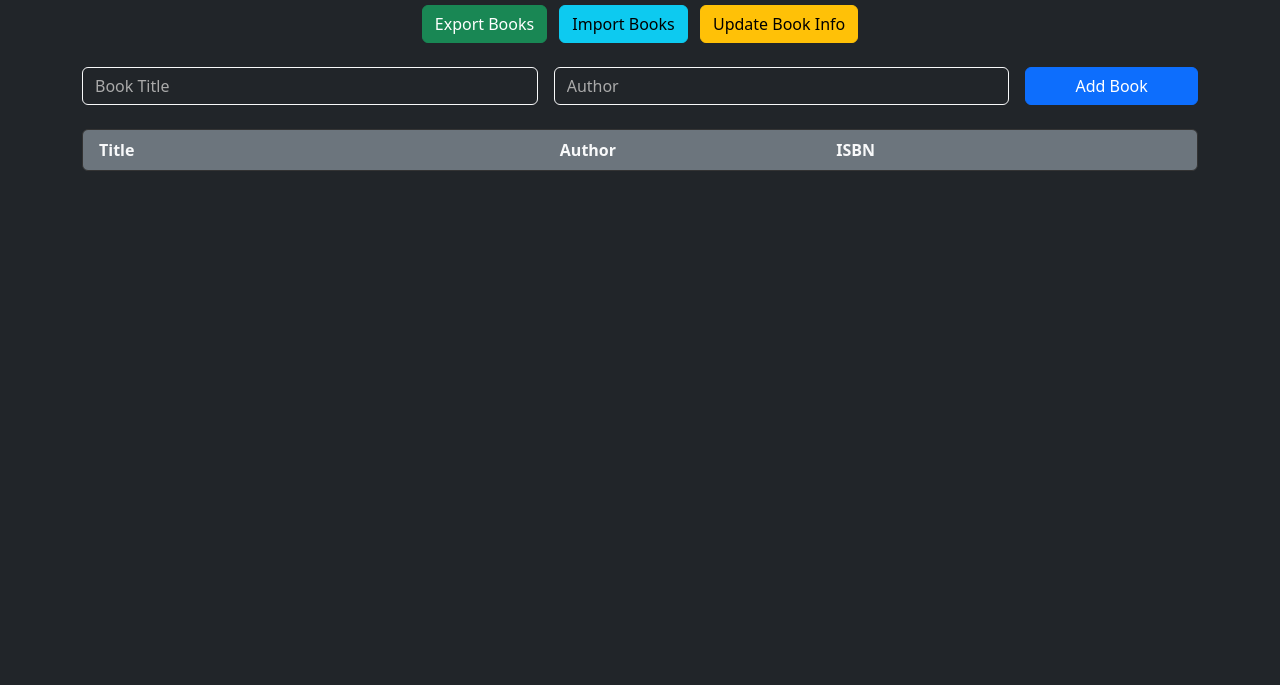
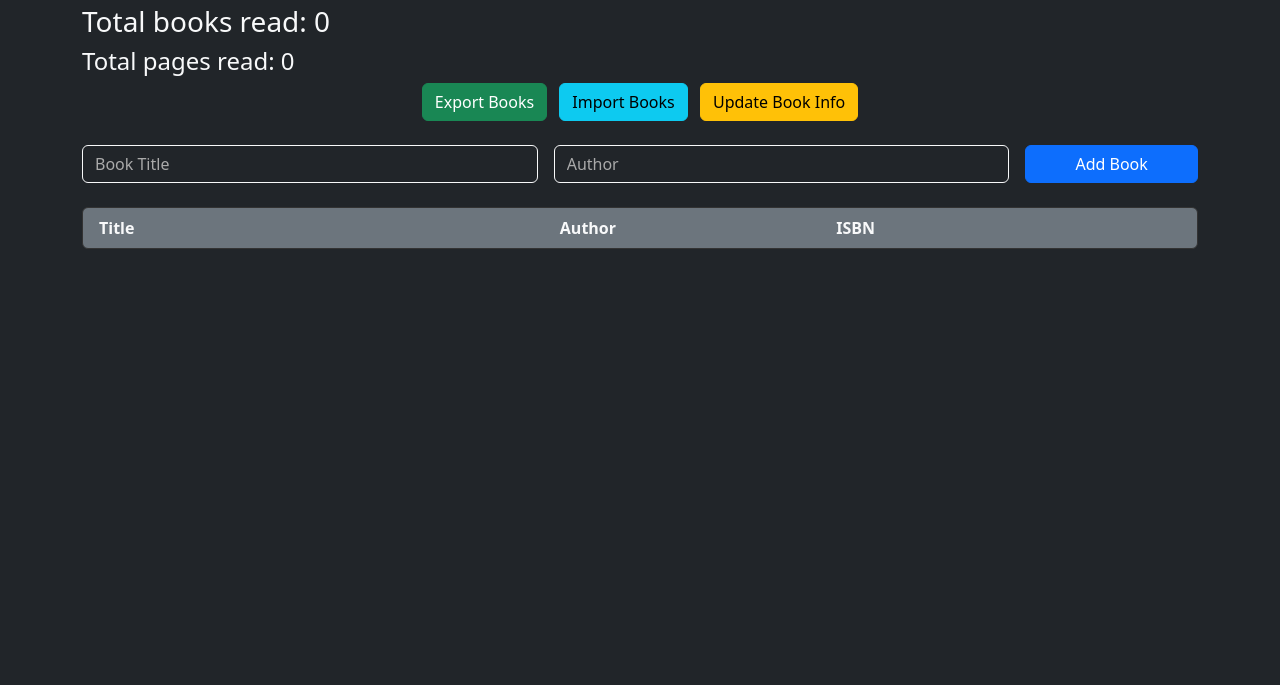
Before and after one commit to katiecodesit/book-tracker-2025, a plain HTML site: page index.html in a window 1280 px wide. Shown: the part 115-800 px from the top of the page. Drawn offline with nearby package versions, Linux system fonts and the light colour scheme.

Commit message:
Total books and pages scaffold

```diff
--- a/index.html
+++ b/index.html
@@ -4,7 +4,6 @@
   <meta charset="UTF-8" />
   <meta name="viewport" content="width=device-width, initial-scale=1.0"/>
   <title>2025 Book Tracker - Dark Mode</title>
-
   <!-- Bootstrap CSS -->
   <link
     href="https://cdn.jsdelivr.net/npm/bootstrap@5.3.3/dist/css/bootstrap.min.css"
@@ -19,6 +18,8 @@
   <div class="container py-5">
     <h1 class="text-center mb-4">📚 Books I've Read in 2025</h1>
 
+    <h3>Total books read: 0</h3>
+    <h4>Total pages read: 0</h4>
     <!-- Import/Export Buttons -->
     <div class="row mb-4">
       <div class="col-12 text-center">
```
